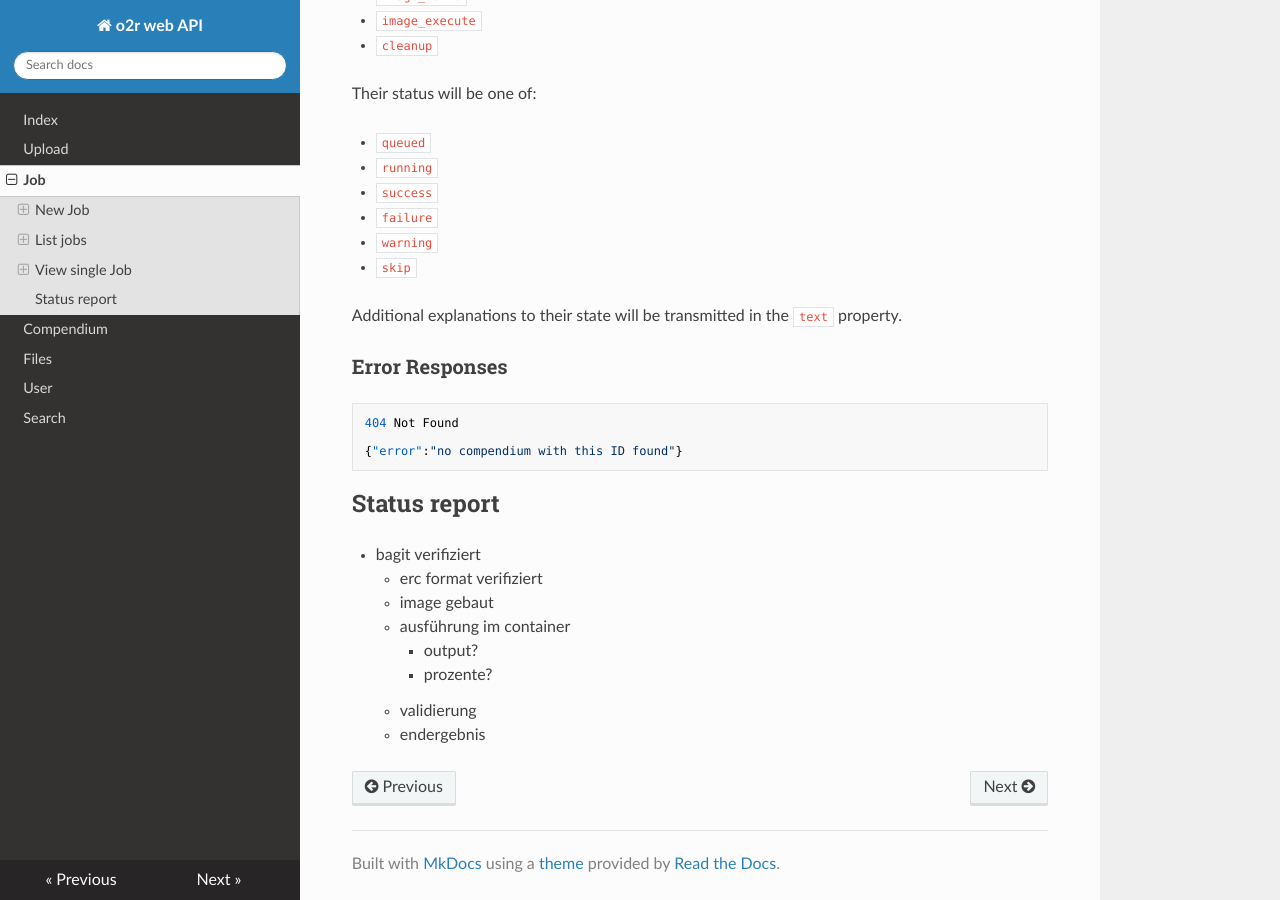
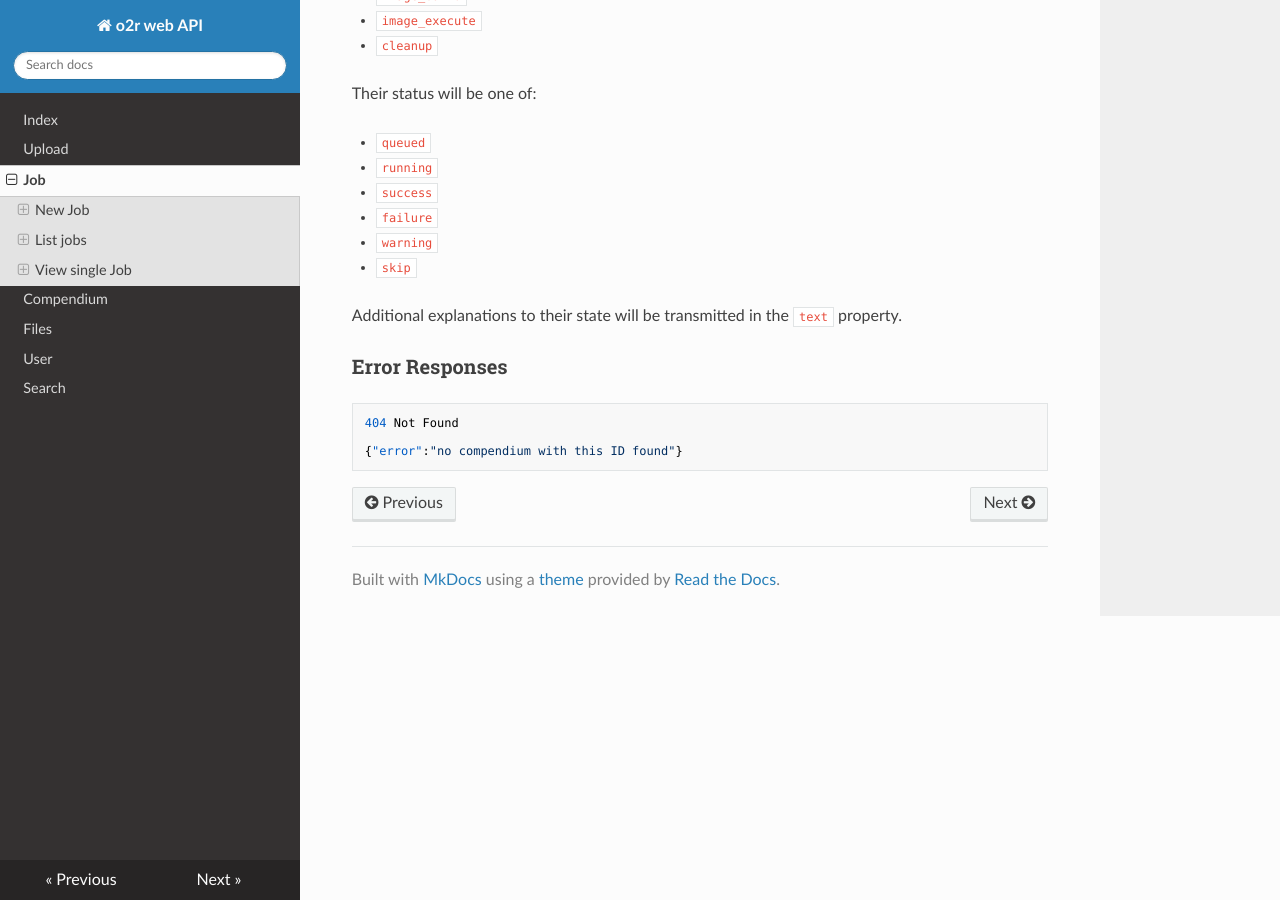
Before and after one commit to o2r-project/api, an MkDocs documentation site: the page built from docs/job.md, in a window 1280 px wide and 900 px high, scrolled down 3282 px. Built offline with MkDocs 1.6.1, drawn with Linux system fonts in a browser that asks for light colours; nearby versions of some CDN libraries; old or Windows-style settings are respelled for this version of MkDocs.

````diff
--- a/docs/job.md
+++ b/docs/job.md
@@ -172,14 +172,3 @@
 
 {"error":"no compendium with this ID found"}
 ```
-
-## Status report
-
-* bagit verifiziert
-    * erc format verifiziert
-    * image gebaut
-    * ausführung im container
-        * output?
-        * prozente?
-    * validierung
-    * endergebnis
````
Also changed, not shown: other parts of docs/job.md (+3 -3 lines), docs/compendium.md (+3 -3 lines), docs/upload.md (+1 -1 lines).
